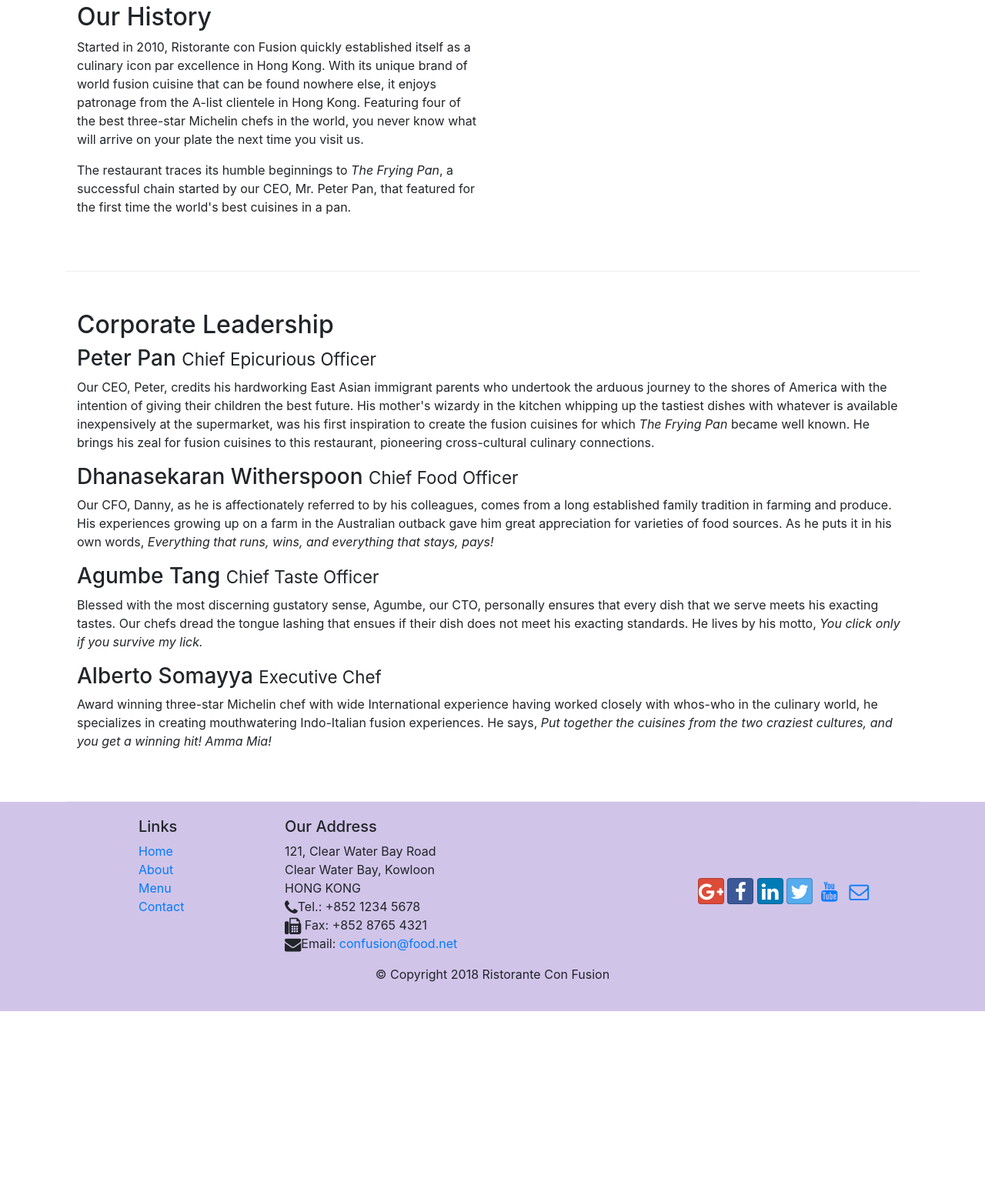
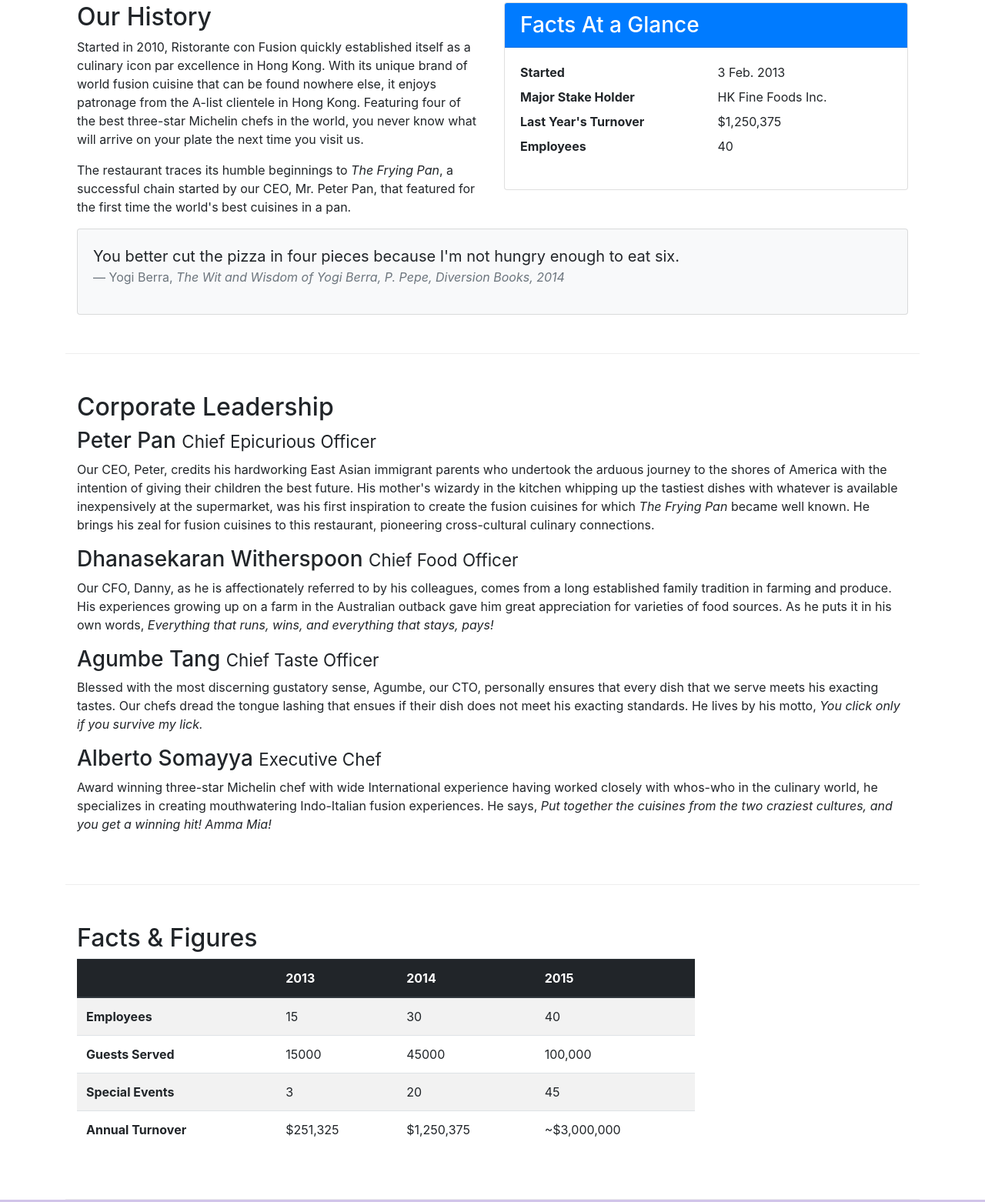
Before and after one commit to frazikram/BootstrapCourseProject, a website: page aboutus.html in a window 1280 px wide. Shown: the part 487-2049 px from the top of the page at 77% size. Before the commit the page ends 1801 px from the top, so only its background shows below. Drawn offline with nearby package versions, Linux system fonts and the light colour scheme.

Commit message:
Tables and Cards

```diff
--- a/aboutus.html
+++ b/aboutus.html
@@ -47,7 +47,7 @@
         </div>
     </header>
 
-    <div>
+
         <div class="container">
             <div class="row">
                 <ol class="col-12 breadcrumb">
@@ -66,11 +66,37 @@
                 <p>Started in 2010, Ristorante con Fusion quickly established itself as a culinary icon par excellence in Hong Kong. With its unique brand of world fusion cuisine that can be found nowhere else, it enjoys patronage from the A-list clientele in Hong Kong.  Featuring four of the best three-star Michelin chefs in the world, you never know what will arrive on your plate the next time you visit us.</p>
                 <p>The restaurant traces its humble beginnings to <em>The Frying Pan</em>, a successful chain started by our CEO, Mr. Peter Pan, that featured for the first time the world's best cuisines in a pan.</p>
             </div>
+            <div class="col-12 col-sm-6">
+                <div class="card">
+                    <h3 class="card-header bg-primary text-white">Facts At a Glance</h3>
+                    <div class="card-body">
+                        <dl class="row">
+                            <dt class="col-6">Started</dt>
+                            <dd class="col-6">3 Feb. 2013</dd>
+                            <dt class="col-6">Major Stake Holder</dt>
+                            <dd class="col-6">HK Fine Foods Inc.</dd>
+                            <dt class="col-6">Last Year's Turnover</dt>
+                            <dd class="col-6">$1,250,375</dd>
+                            <dt class="col-6">Employees</dt>
+                            <dd class="col-6">40</dd>
+                        </dl>
+                    </div>
+                </div>
+            </div>
+             <div class="col-12">
+                <div class="card card-body bg-light">
+                    <blockquote class="blockquote">
+                        <p class="mb-0">You better cut the pizza in four pieces because
+                            I'm not hungry enough to eat six.</p>
+                        <footer class="blockquote-footer">Yogi Berra,
+                            <cite title="Source Title">The Wit and Wisdom of Yogi Berra,
+                            P. Pepe, Diversion Books, 2014</cite>
+                        </footer>
+                    </blockquote>
+                </div>
+            </div>
         </div>
-            <div>
-            </div>
-
-        </div>
+         </div>
 
 
         <div class="container">
@@ -90,12 +116,56 @@
                 <h3>Alberto Somayya <small>Executive Chef</small></h3>
                 <div class="d-none d-sm-block">
                 <p>Award winning three-star Michelin chef with wide International experience having worked closely with whos-who in the culinary world, he specializes in creating mouthwatering Indo-Italian fusion experiences. He says, <em>Put together the cuisines from the two craziest cultures, and you get a winning hit! Amma Mia!</em></p>
+                </div>
             </div>
+       </div>
+       <div class="row row-content">
+            <div class="col-12 col-sm-9">
+                <h2>Facts &amp; Figures</h2>
+                <div class="table-responsive">
+                    <table class="table table-striped">
+                        <thead class="thead-dark">
+                            <tr>
+                                <th>&nbsp;</th>
+                                <th>2013</th>
+                                <th>2014</th>
+                                <th>2015</th>
+                            </tr>
+                        </thead>
+                        <tbody>
+                            <tr>
+                                <th>Employees</th>
+                                <td>15</td>
+                                <td>30</td>
+                                <td>40</td>
+                            </tr>
+                            <tr>
+                                <th>Guests Served</th>
+                                <td>15000</td>
+                                <td>45000</td>
+                                <td>100,000</td>
+                            </tr>
+                            <tr>
+                                <th>Special Events</th>
+                                <td>3</td>
+                                <td>20</td>
+                                <td>45</td>
+                            </tr>
+                            <tr>
+                                <th>Annual Turnover</th>
+                                <td>$251,325</td>
+                                <td>$1,250,375</td>
+                                <td>~$3,000,000</td>
+                            </tr>
+                        </tbody>
+                    </table>
+                </div>
             </div>
+             <div class="col-12 col-sm-3"> </div>
        </div>
    </div>
 
-    </div>
+</div>
 
     <footer class="footer">
         <div class="container">
@@ -136,7 +206,7 @@
                     <p>© Copyright 2018 Ristorante Con Fusion</p>
                 </div>
            </div>
-        </div>
+
     </footer>
      <!-- jQuery first, then Popper.js, then Bootstrap JS. -->
     <script src="node_modules/jquery/dist/jquery.slim.min.js"></script>
```
